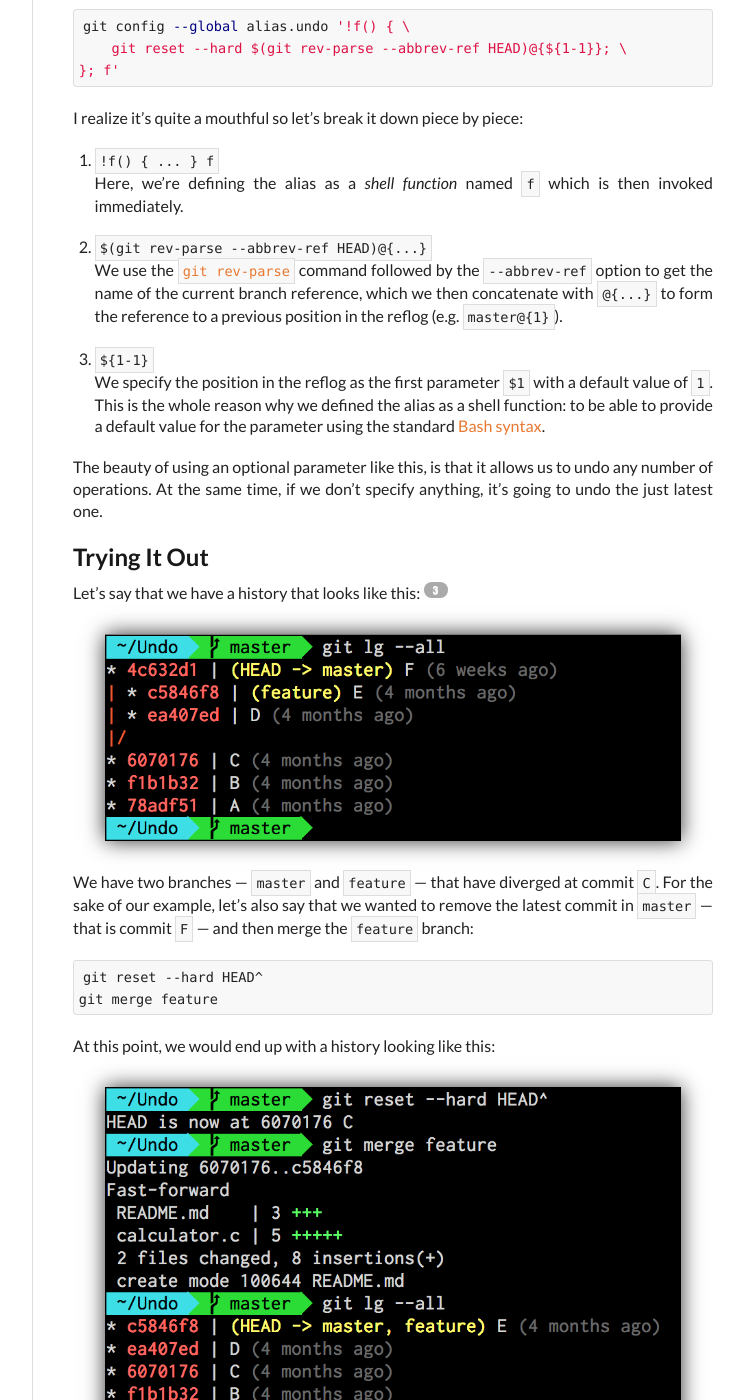
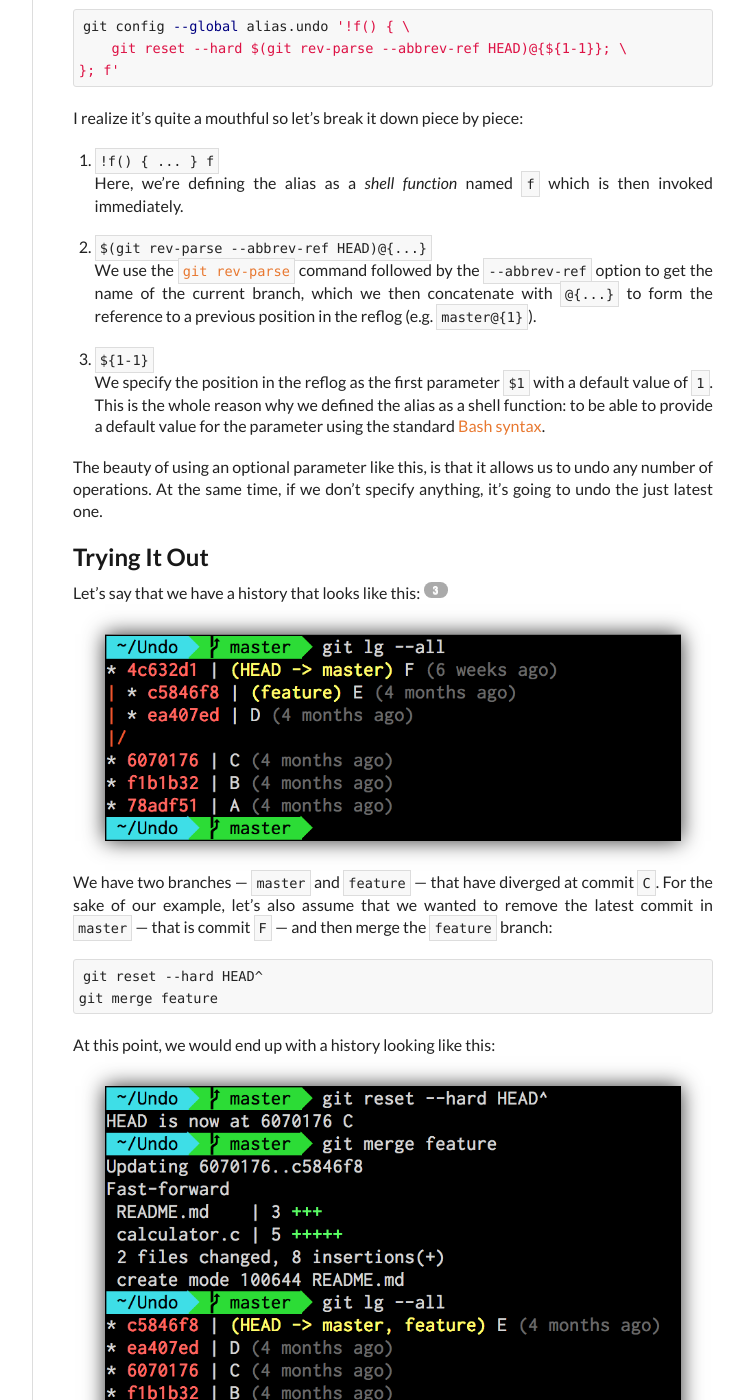
Before and after one commit to megakemp/megakemp.github.io, a Jekyll site: the page built from _posts/2016-08-25-git-undo.md, in a window 1280 px wide and 1400 px high, scrolled down 2834 px. Shown: the whole window, without its empty margins (378-1122 px from the left). Built offline with Jekyll 4.4.1, drawn with Linux system fonts in a browser that asks for light colours; nearby versions of some CDN libraries; comment, search, counter and statistics services are not loaded.

Commit message:
Improves the readibility of the Git Undo post.

```diff
--- a/_posts/2016-08-25-git-undo.md
+++ b/_posts/2016-08-25-git-undo.md
@@ -92,7 +92,7 @@ I realize it's quite a mouthful so let's break it down piece by piece:
 Here, we're defining the alias as a _shell function_ named `f` which is then invoked immediately.
 
 2. `$(git rev-parse --abbrev-ref HEAD)@{...}`<br/>
-We use the [`git rev-parse`][rev-parse-doc] command followed by the `--abbrev-ref` option to get the name of the current branch reference, which we then concatenate with `@{...}` to form the reference to a previous position in the reflog (e.g. `master@{1}`).
+We use the [`git rev-parse`][rev-parse-doc] command followed by the `--abbrev-ref` option to get the name of the current branch, which we then concatenate with `@{...}` to form the reference to a previous position in the reflog (e.g. `master@{1}`).
 
 3. `${1-1}`<br/>
 We specify the position in the reflog as the first parameter `$1` with a default value of `1`. This is the whole reason why we defined the alias as a shell function: to be able to provide a default value for the parameter using the standard [Bash syntax](http://www.gnu.org/software/bash/manual/bashref.html#Shell-Parameter-Expansion).
@@ -110,7 +110,7 @@ Let's say that we have a history that looks like this:[^3]
      class="screenshot" />
 </a>
 
-We have two branches — `master` and `feature` — that have diverged at commit `C`. For the sake of our example, let's also say that we wanted to remove the latest commit in `master` — that is commit `F` — and then merge the `feature` branch:
+We have two branches — `master` and `feature` — that have diverged at commit `C`. For the sake of our example, let's also assume that we wanted to remove the latest commit in `master` — that is commit `F` — and then merge the `feature` branch:
 
     git reset --hard HEAD^
     git merge feature
```
